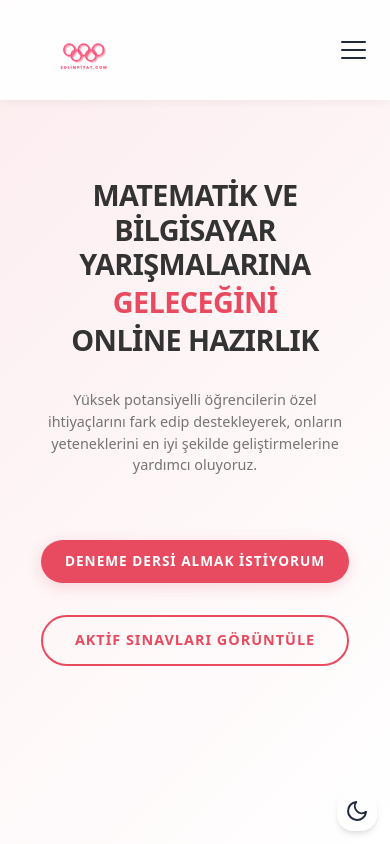
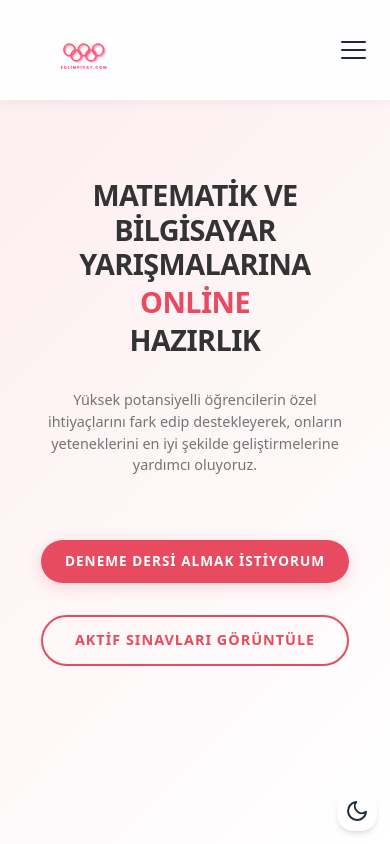
Before and after one commit to alifuatakbas/e-math-frontend, a Next.js app: page / in a window 390 px wide. Shown: the top 844 px of the page. Built offline with nearby package versions, Linux system fonts and the light colour scheme.

Commit message:
mobilenavbar

```diff
--- a/app/components/Hero.tsx
+++ b/app/components/Hero.tsx
@@ -117,8 +117,8 @@ const fetchExams = async () => {
           <div className={styles.sloganBox}>
             <h1 className={styles.slogan}>
               <div>MATEMATİK VE BİLGİSAYAR YARIŞMALARINA</div>
-              <div><span className={styles.titleAccent}>GELECEĞİNİ</span></div>
-              <div>ONLİNE HAZIRLIK</div>
+              <div><span className={styles.titleAccent}>ONLİNE</span></div>
+              <div> HAZIRLIK</div>
             </h1>
           </div>
           <div className={styles.infoBox}>
```
